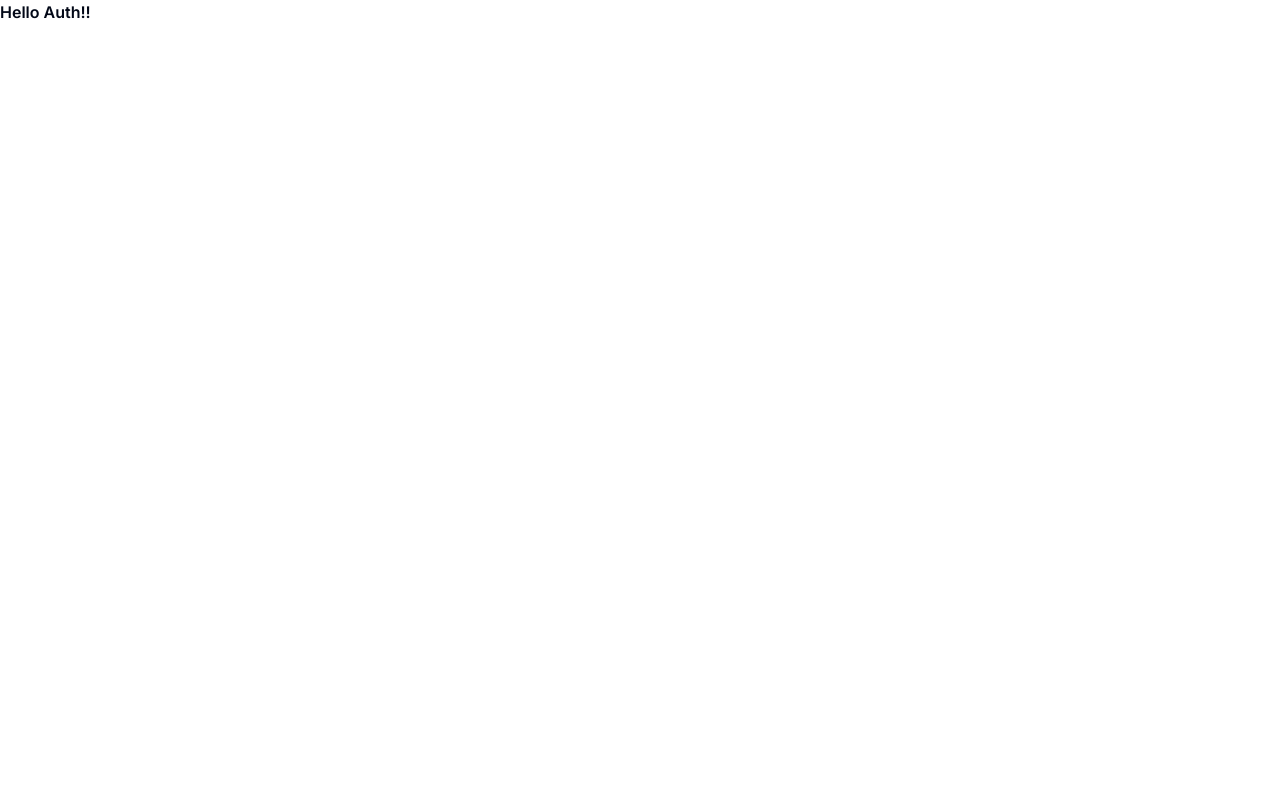
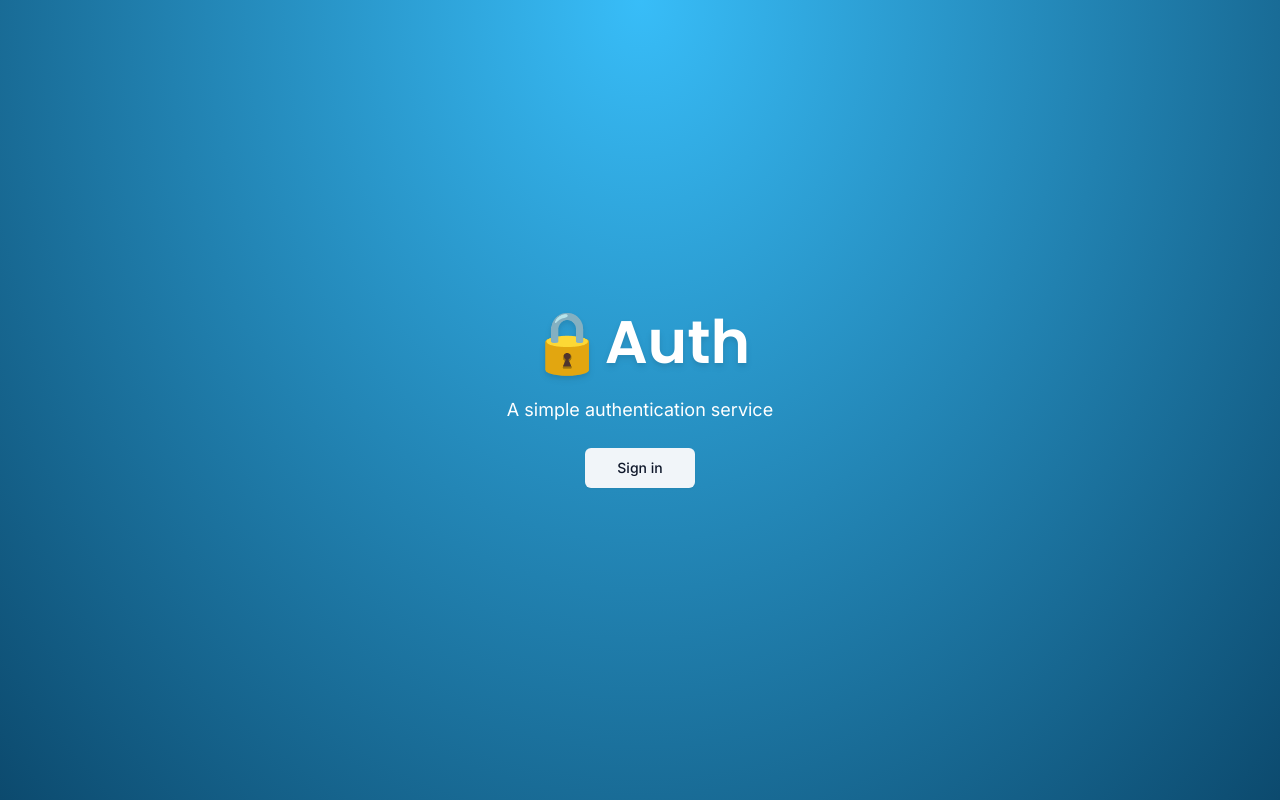
Before and after one commit to hiroshiimaizumi0611/next-auth-v5, a Next.js app: page / in a window 1280 px wide. Built offline with nearby package versions, Linux system fonts and the light colour scheme.

Commit message:
button global css

```diff
--- a/app/globals.css
+++ b/app/globals.css
@@ -1,6 +1,12 @@
 @tailwind base;
 @tailwind components;
 @tailwind utilities;
+
+html,
+body,
+:root {
+  height: 100%;
+}
 
 @layer base {
   :root {
--- a/app/page.tsx
+++ b/app/page.tsx
@@ -1,3 +1,29 @@
+import { LoginButton } from "@/components/auth/login-button";
+import { Button } from "@/components/ui/button";
+import { cn } from "@/lib/utils";
+import { Poppins } from "next/font/google";
+
+const font = Poppins({
+  subsets: ["latin"],
+  weight: ["600"],
+});
+
 export default function Home() {
-  return <p className="font-semibold textgreen-500">Hello Auth!!</p>;
+  return (
+    <main className="flex h-full flex-col items-center justify-center bg-[radial-gradient(ellipse_at_top,_var(--tw-gradient-stops))] from-sky-400 to-sky-900">
+      <div className="space-y-6 text-center">
+        <h1 className={cn("text-6xl font-semibold text-white drop-shadow-md", font.className)}>
+          🔒Auth
+        </h1>
+        <p className="text-white text-lg">A simple authentication service</p>
+        <div>
+          <LoginButton>
+            <Button variant={"secondary"} size={"lg"}>
+              Sign in
+            </Button>
+          </LoginButton>
+        </div>
+      </div>
+    </main>
+  );
 }
--- /dev/null
+++ b/components/auth/login-button.tsx
@@ -0,0 +1,27 @@
+"use client";
+
+import { useRouter } from "next/navigation";
+
+interface LoginButtonProps {
+  children: React.ReactNode;
+  mode?: "modal" | "redirect";
+  asChild?: boolean;
+}
+
+export const LoginButton = ({ children, mode = "redirect", asChild }: LoginButtonProps) => {
+  const router = useRouter();
+
+  const onClick = () => {
+    router.push("/auth/login")
+  };
+
+  if (mode === "modal") {
+    return <span>TODO: IMPLEMENT MODAL</span>;
+  }
+
+  return (
+    <span onClick={onClick} className="cursor-pointer">
+      {children}
+    </span>
+  );
+};
```
Lines whose indentation alone changed are shown as unchanged.
